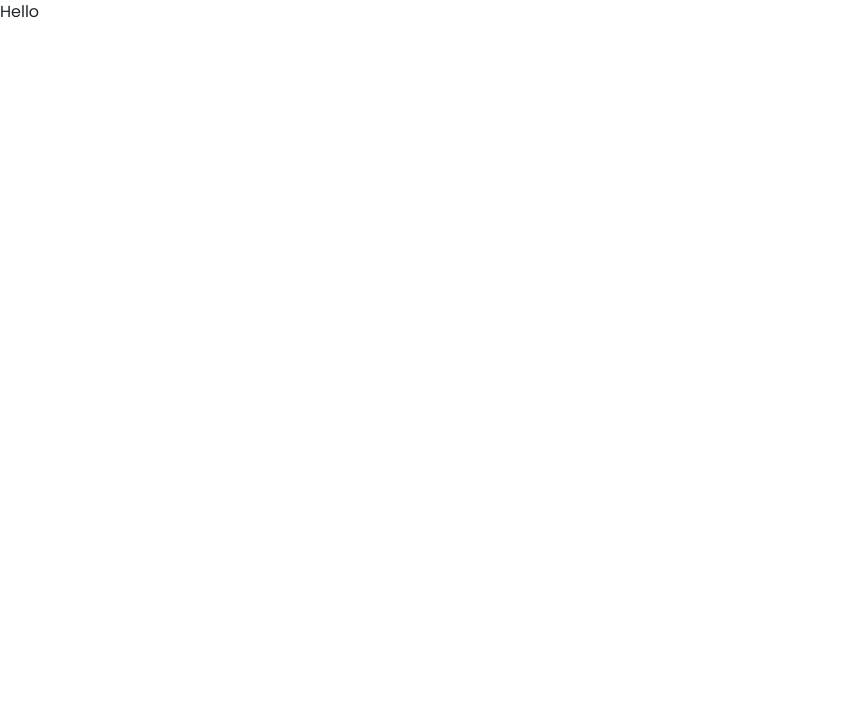
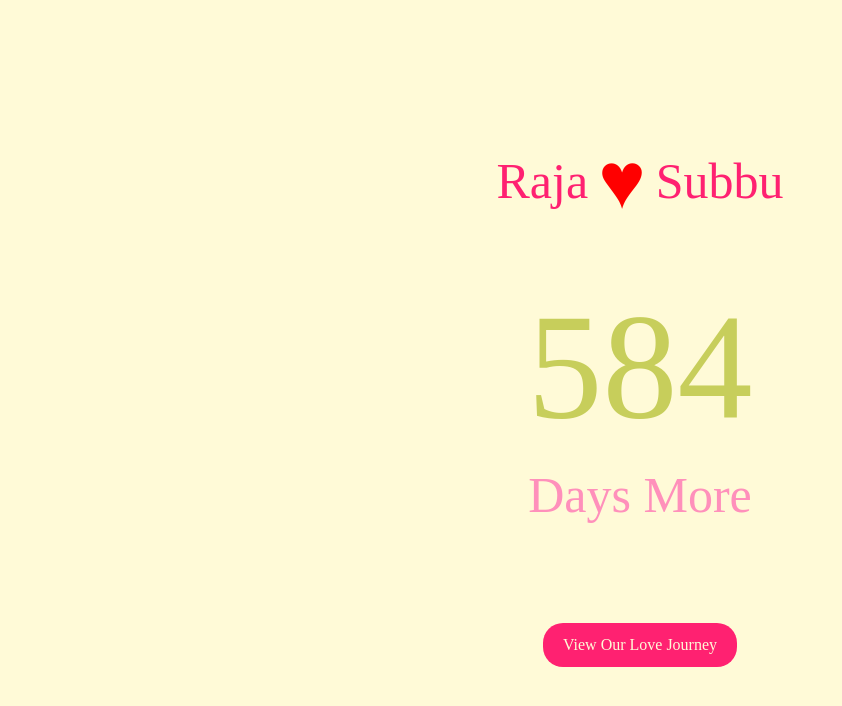
Before and after one commit to raja8807/our-love-journal, a Next.js app: page / in a window 1280 px wide. Shown: the top 706 px of the page, without its empty margins (0-842 px from the left). Built offline with nearby package versions, Linux system fonts and the light colour scheme.

Commit message:
home page ui initialization

```diff
--- /dev/null
+++ b/src/components/home-page/home_page.jsx
@@ -0,0 +1,65 @@
+import { useState } from "react";
+import styles from "./home_page.module.scss";
+import { useEffect } from "react";
+import { useRef } from "react";
+import CustomButton from "../ui/custom-button/custom_button";
+
+const HomeScreen = () => {
+  const [color, setColor] = useState("black");
+  //   const [remainingDays,setRemainingDays] = useState(0)
+
+  const oneDay = 24 * 60 * 60 * 1000; // hours*minutes*seconds*milliseconds
+  const firstDate = new Date();
+  const secondDate = new Date(2025, 5, 2);
+
+  // const diffDays = Math.round(Math.abs((firstDate - secondDate) / oneDay));
+
+  function days_between(date1, date2) {
+    // The number of milliseconds in one day
+    const ONE_DAY = 1000 * 60 * 60 * 24;
+
+    // Calculate the difference in milliseconds
+    const differenceMs = Math.abs(date1 - date2);
+
+    // Convert back to days and return
+    return Math.round(differenceMs / ONE_DAY);
+  }
+
+  // const remainingDays = Math.round(Math.abs((firstDate - secondDate) / oneDay));;
+  const remainingDays = days_between(new Date(), new Date(2025, 1, 5));
+
+  const getColor = () => {
+    const r = Math.floor(Math.random() * 256);
+    const g = Math.floor(Math.random() * 256);
+    const b = Math.floor(Math.random() * 256);
+
+    const newColor = `rgb(${r},${g},${b})`;
+    setColor(newColor);
+  };
+
+  const colorInterval = useRef();
+
+  useEffect(() => {
+    colorInterval.current = setInterval(() => {
+      getColor();
+    }, 500);
+
+    return () => clearInterval(colorInterval.current);
+  });
+
+  return (
+    <div className={styles.home_page}>
+      <h1 className={styles.couple_name}>
+        Raja <span>&#9829;</span> Subbu
+      </h1>
+      <div className={styles.days}>
+        <h2 style={{ color }}>{remainingDays}</h2>
+        <h3>Days More</h3>
+      </div>
+
+      <CustomButton>View Our Love Journey</CustomButton>
+    </div>
+  );
+};
+
+export default HomeScreen;
--- /dev/null
+++ b/src/components/home-page/home_page.module.scss
@@ -0,0 +1,39 @@
+.home_page{
+    background-color: $color_primary_light;
+    height: 100vh;
+    display: flex;
+    flex-direction: column;
+    justify-content: center;
+    align-items: center;
+    gap: 40px;
+    *{
+        font-family: cursive;
+    }
+
+    .couple_name{
+        color: $color_primary;
+        font-size: 50px;
+        display: flex;
+        align-items: center;
+        gap: 10px;
+        span{
+            color: red;
+            font-size: 80px;
+        }
+    }
+
+    .days{
+        text-align: center;
+        h2{
+            font-size: 150px;
+        }
+        h3{
+            color: $color_secondary;
+            font-size: 50px;
+        }
+    }
+
+    button{
+        margin-top: 50px;
+    }
+}
--- /dev/null
+++ b/src/components/ui/custom-button/custom_button.jsx
@@ -0,0 +1,18 @@
+import styles from './custom_button.module.scss'
+
+const CustomButton = (props) => {
+  const { children, clickHahndler = () => {} } = props;
+
+  return (
+    <button
+      onClick={() => {
+        clickHahndler();
+      }}
+      className={styles.custom_button}
+    >
+      {children}
+    </button>
+  );
+};
+
+export default CustomButton;
--- /dev/null
+++ b/src/components/ui/custom-button/custom_button.module.scss
@@ -0,0 +1,13 @@
+.custom_button{
+    padding: 10px 20px;
+
+    // background-color: $color_secondary;
+    background-color: $color_primary;
+    border: none;
+    border-radius: 20px;
+    color: $color_primary_light;
+
+    &:hover{
+        transform: scale(1.1);
+    }
+}
--- a/src/pages/index.js
+++ b/src/pages/index.js
@@ -1,5 +1,7 @@
+import HomeScreen from "@/components/home-page/home_page";
+
 const HomePage = () => {
-  return <div>Hello</div>;
+  return <HomeScreen/>;
 };
 
 export default HomePage;
--- a/src/styles/scss/_variables.scss
+++ b/src/styles/scss/_variables.scss
@@ -1,4 +1,4 @@
-$color_primary_light: #effffb;
-$color_primary: #50d890;
-$color_secondary: #4f98ca;
-$color_primary_dark: #272727;
+$color_primary_light: #fffad7;
+$color_secondary_light: #ffe4a7;
+$color_secondary: #ff90bb;
+$color_primary: #ff2171;
```
